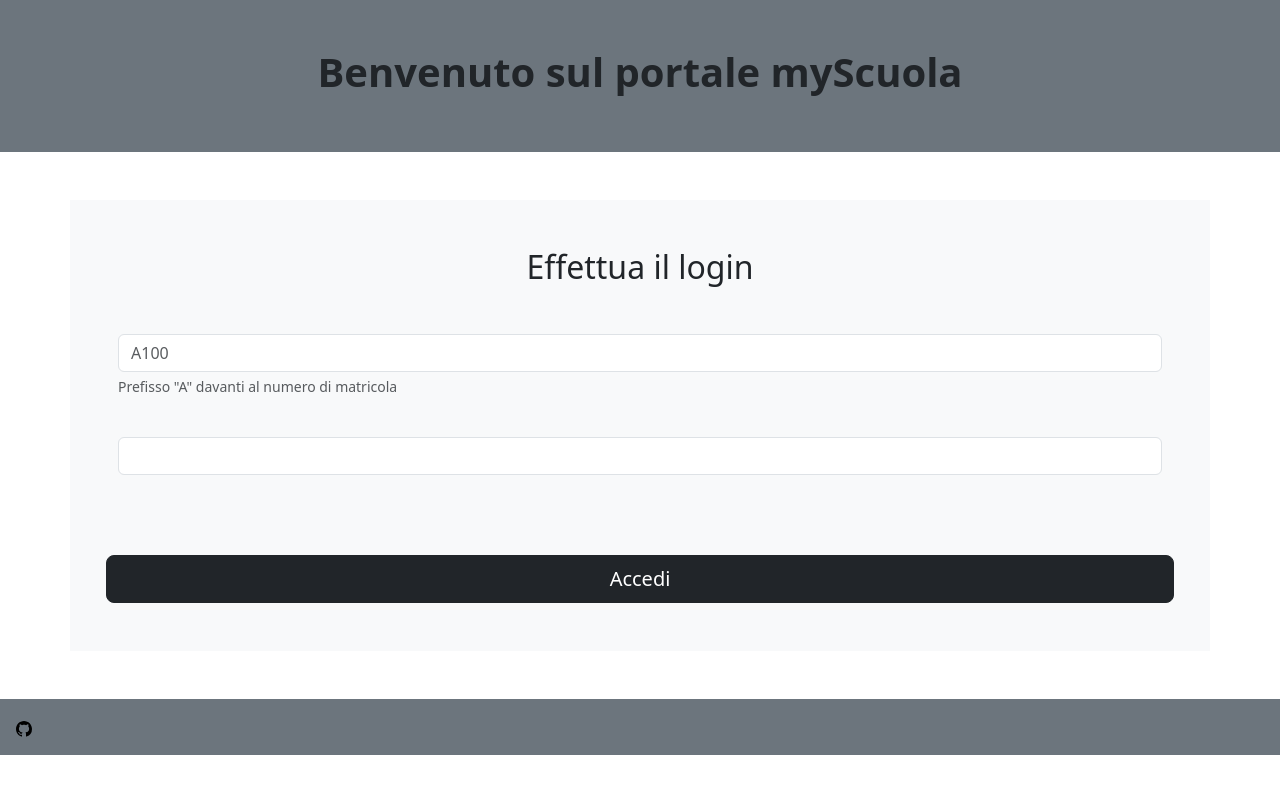
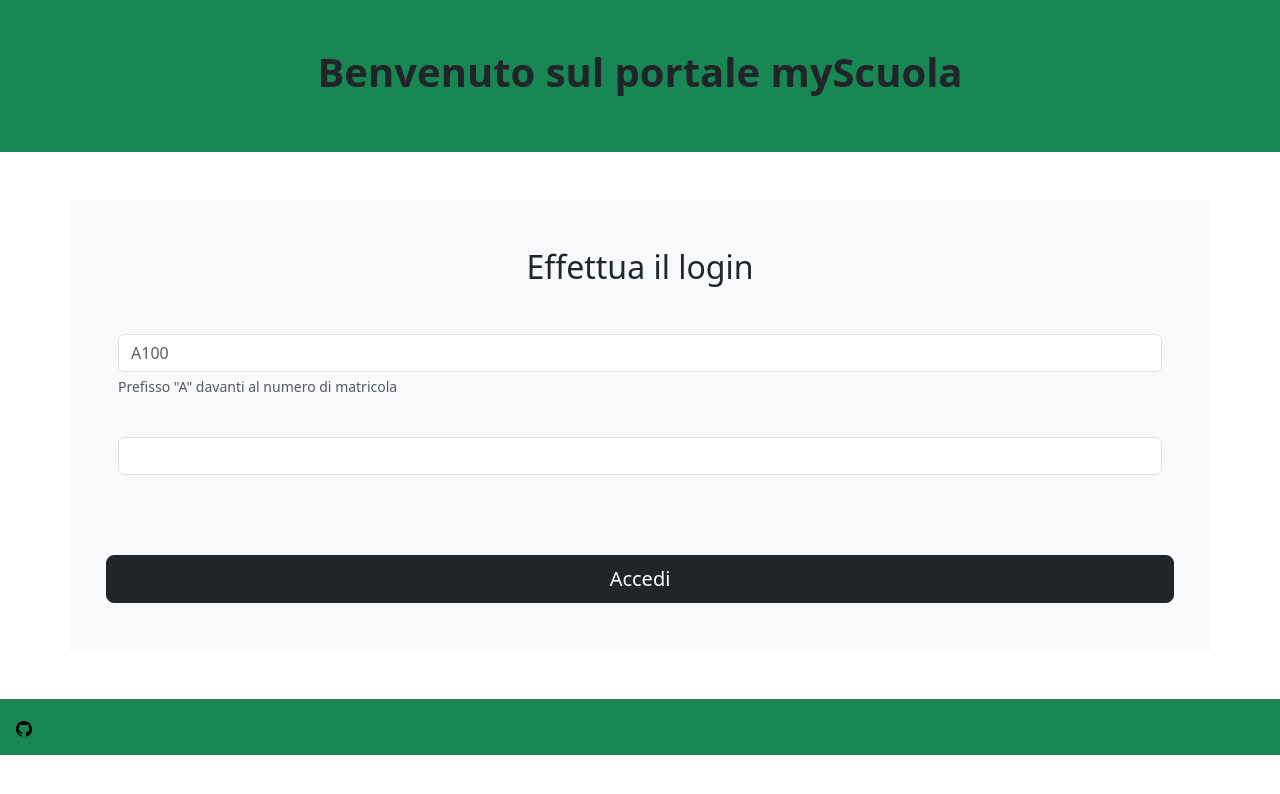
Before and after one commit to lucabk/Registro-Elettronico, a React (Vite) app in the folder frontend/: page / in a window 1280 px wide. Shown: the top 794 px of the page. Built offline with nearby package versions, Linux system fonts and the light colour scheme.

Commit message:
modificato stile TopSection e Footer

```diff
--- a/frontend/src/components/Auth/Login.jsx
+++ b/frontend/src/components/Auth/Login.jsx
@@ -11,7 +11,7 @@ const Login = () => {
 
     return(
         <>
-            <TopScetion text={"Benvenuto sul portale myScuola"}/>
+            <TopScetion text={"Benvenuto sul portale myScuola"} bg={"green"}/>
             <div className="container p-3 mb-5 mt-5 bg-light text-dark p-5">
                 <h2 className="text-center fs-2 mb-4">Effettua il login</h2>
                 <form action={handleSubmit} className="row needs-validation">
@@ -28,7 +28,7 @@ const Login = () => {
                     <button className="mt-5 btn btn-dark btn-lg">Accedi</button>
                 </form>
             </div>
-            <Footer />
+            <Footer bg={"green"}/>
         </>
     )
 }
--- a/frontend/src/components/Footer.jsx
+++ b/frontend/src/components/Footer.jsx
@@ -1,13 +1,32 @@
-const Footer = () => {
-    return(
-        <footer className="mt-2 p-3 bg-secondary text-dark">
+const Footer = ({ bg = "grey" }) => {
+    let content
+    let icon = (
         <a href="https://github.com/lucabk/Registro-Elettronico" target="_blank">
             <svg xmlns="http://www.w3.org/2000/svg" width="16" height="16" fill="dark" className="bi bi-github" viewBox="0 0 16 16">
                 <path d="M8 0C3.58 0 0 3.58 0 8c0 3.54 2.29 6.53 5.47 7.59.4.07.55-.17.55-.38 0-.19-.01-.82-.01-1.49-2.01.37-2.53-.49-2.69-.94-.09-.23-.48-.94-.82-1.13-.28-.15-.68-.52-.01-.53.63-.01 1.08.58 1.23.82.72 1.21 1.87.87 2.33.66.07-.52.28-.87.51-1.07-1.78-.2-3.64-.89-3.64-3.95 0-.87.31-1.59.82-2.15-.08-.2-.36-1.02.08-2.12 0 0 .67-.21 2.2.82.64-.18 1.32-.27 2-.27s1.36.09 2 .27c1.53-1.04 2.2-.82 2.2-.82.44 1.1.16 1.92.08 2.12.51.56.82 1.27.82 2.15 0 3.07-1.87 3.75-3.65 3.95.29.25.54.73.54 1.48 0 1.07-.01 1.93-.01 2.2 0 .21.15.46.55.38A8.01 8.01 0 0 0 16 8c0-4.42-3.58-8-8-8"/>
             </svg>
         </a>
+    )
+
+    switch(bg){
+
+        case "green":
+            content = (
+            <footer className="mt-2 p-3 bg-success text-dark">
+                {icon}
+            </footer>
+            )
+            break
+
+        default:
+            content = (
+            <footer className="mt-2 p-3 bg-secondary text-dark">
+                {icon}
             </footer>
             )
     }
 
+    return content;
+}
+
 export default Footer
--- a/frontend/src/components/TopSection.jsx
+++ b/frontend/src/components/TopSection.jsx
@@ -1,9 +1,28 @@
-const TopScetion = ({ text }) => {
-    return(
-         <div className="container-fluid p-5 bg-secondary ">
-                <h1 className="text-center fs-1 fw-bold">{ text }</h1>
-        </div>
+const TopScetion = ({ text, bg = "grey" }) => {
+    let content
+    let h1 = (
+        <h1 className="text-center fs-1 fw-bold">{text}</h1>
     )
+
+    switch (bg) {
+
+        case "green":
+            content = (
+                <div className="container-fluid p-5 bg-success ">
+                    {h1}
+                </div>
+            )
+            break
+
+        default:
+            content = (
+                <div className="container-fluid p-5 bg-secondary ">
+                    {h1}
+                </div>
+            )
+    }
+
+    return content
 }
 
 export default TopScetion
```
Lines whose indentation alone changed are shown as unchanged.
